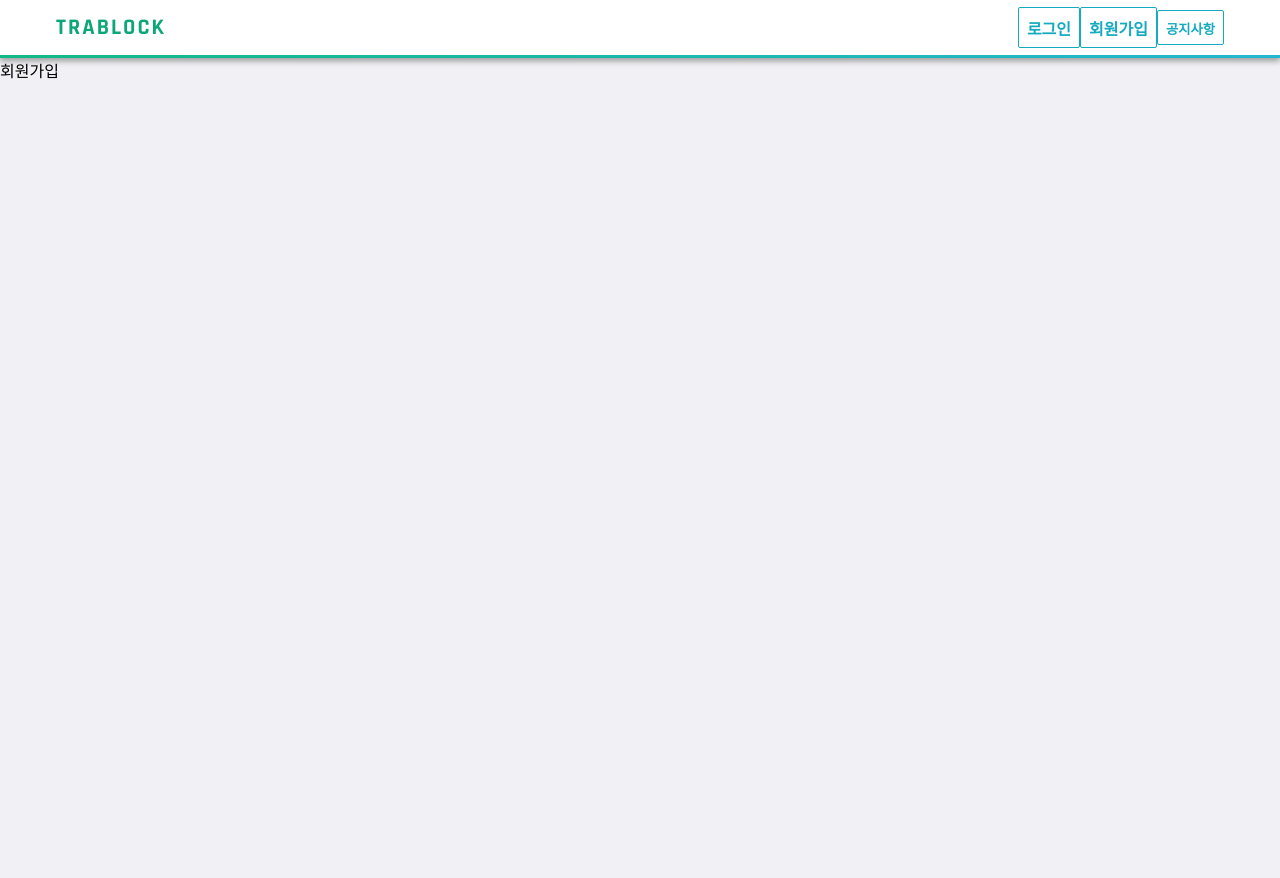
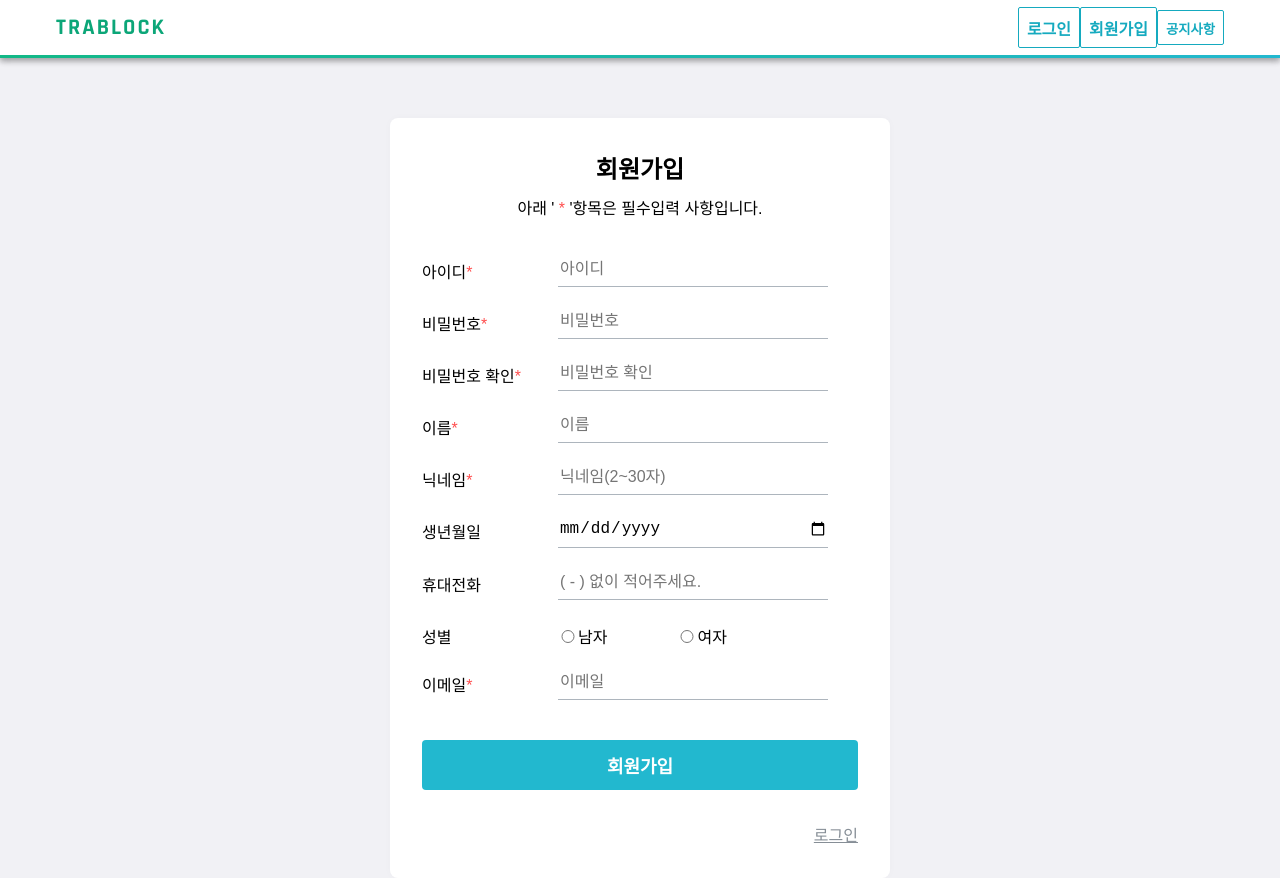
Before and after one commit to travel-service/frontend, a React (Create React App) app: page /signup in a window 1280 px wide. Before the commit the page ends 800 px from the top, so only its background shows below. Built offline with nearby package versions, Linux system fonts and the light colour scheme.

Commit message:
Build: merge로 수정된 파일 재수정

```diff
--- a/src/pages/SignupPage.js
+++ b/src/pages/SignupPage.js
@@ -1,7 +1,13 @@
 import React from 'react';
+import AuthTemplate from 'components/Auth/AuthTemplate';
+import SignupForm from 'containers/Auth/SignupForm';
 
-const SignUpPage = () => {
-  return <div>회원가입</div>;
+const SignupPage = () => {
+  return (
+    <AuthTemplate>
+      <SignupForm />
+    </AuthTemplate>
+  );
 };
 
-export default SignUpPage;
+export default SignupPage;
```
